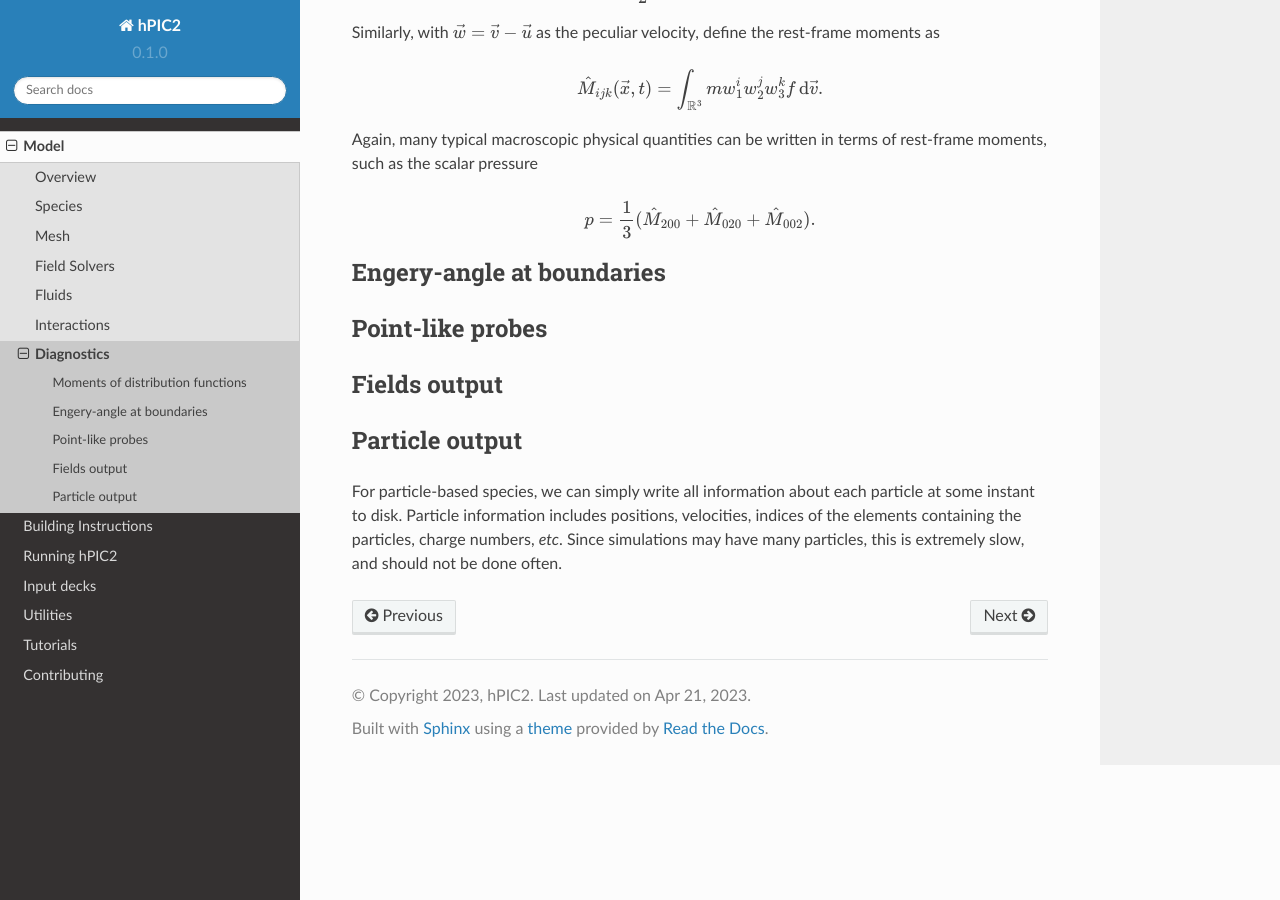
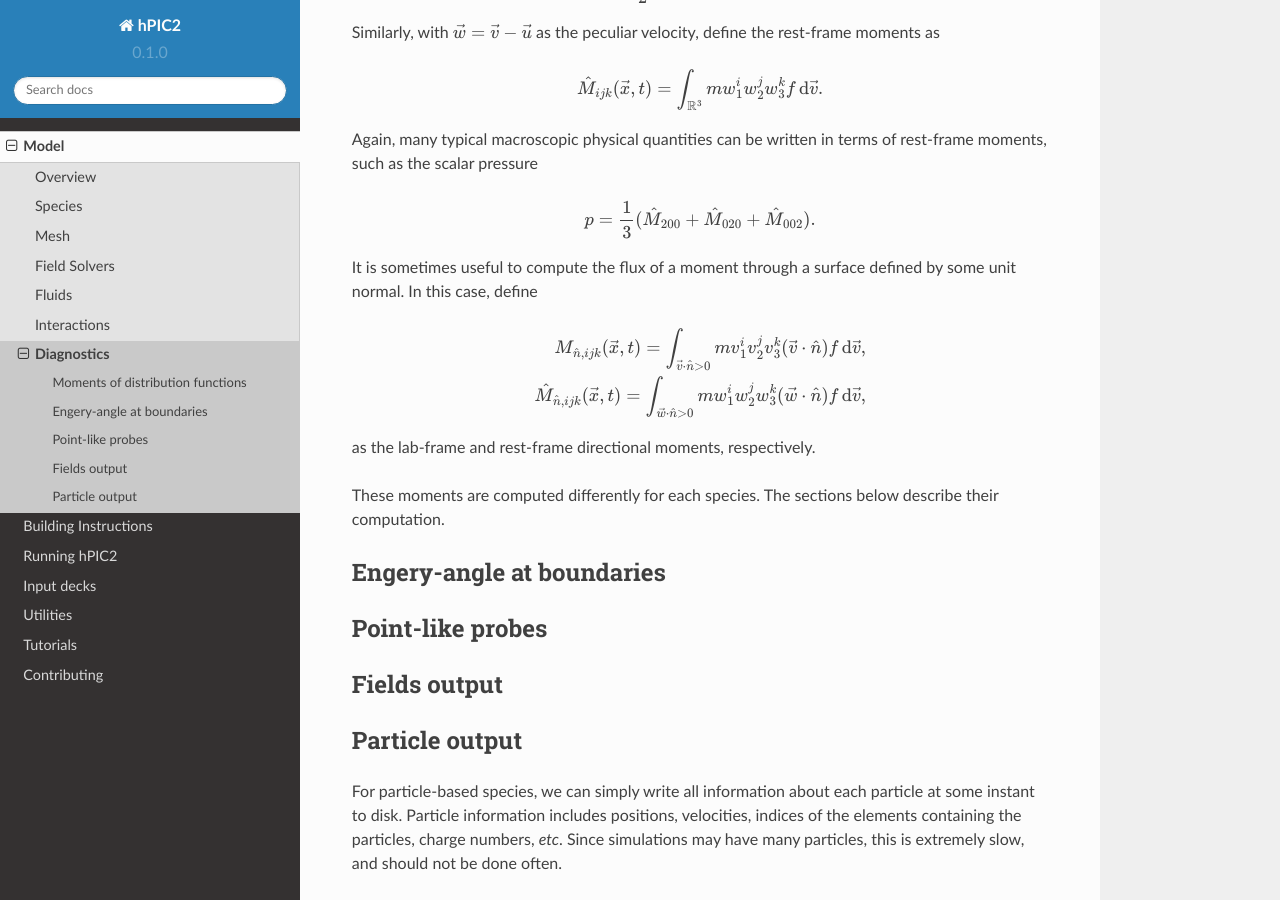
Before and after one commit to lcpp-org/hpic2doc, a Sphinx documentation site: the page built from docs/source/diagnostics.rst, in a window 1280 px wide and 900 px high, scrolled down 671 px. Built offline with Sphinx 7.4.7 and the Read the Docs theme 2.0.0, drawn with Linux system fonts in a browser that asks for light colours.

Commit message:
Talk about directional moments too

```diff
--- a/docs/source/diagnostics.rst
+++ b/docs/source/diagnostics.rst
@@ -49,6 +49,21 @@ such as the scalar pressure
 
     p = \frac{1}{3} (\hat{M}_{200} + \hat{M}_{020} + \hat{M}_{002}).
 
+It is sometimes useful to compute the flux of a moment through a surface
+defined by some unit normal.
+In this case, define
+
+.. math::
+
+    M_{\hat{n}, ijk} (\vec{x}, t) = \int_{\vec{v} \cdot \hat{n} > 0} m v_1^i v_2^j v_3^k (\vec{v} \cdot \hat{n}) f \, \mathrm{d} \vec{v},
+
+    \hat{M}_{\hat{n}, ijk} (\vec{x}, t) = \int_{\vec{w} \cdot \hat{n} > 0} m w_1^i w_2^j w_3^k (\vec{w} \cdot \hat{n}) f \, \mathrm{d} \vec{v},
+
+as the lab-frame and rest-frame directional moments, respectively.
+
+These moments are computed differently for each species.
+The sections below describe their computation.
+
 Engery-angle at boundaries
 --------------------------
 
```
